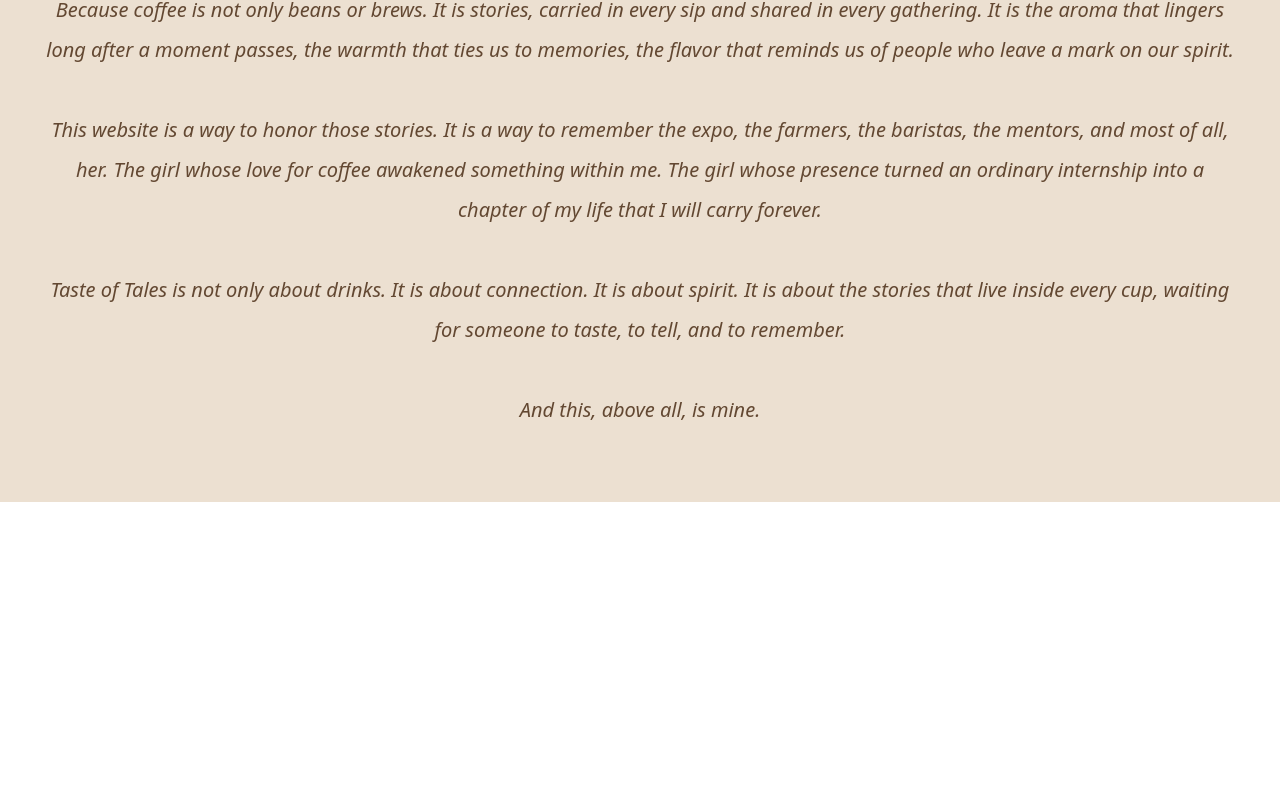
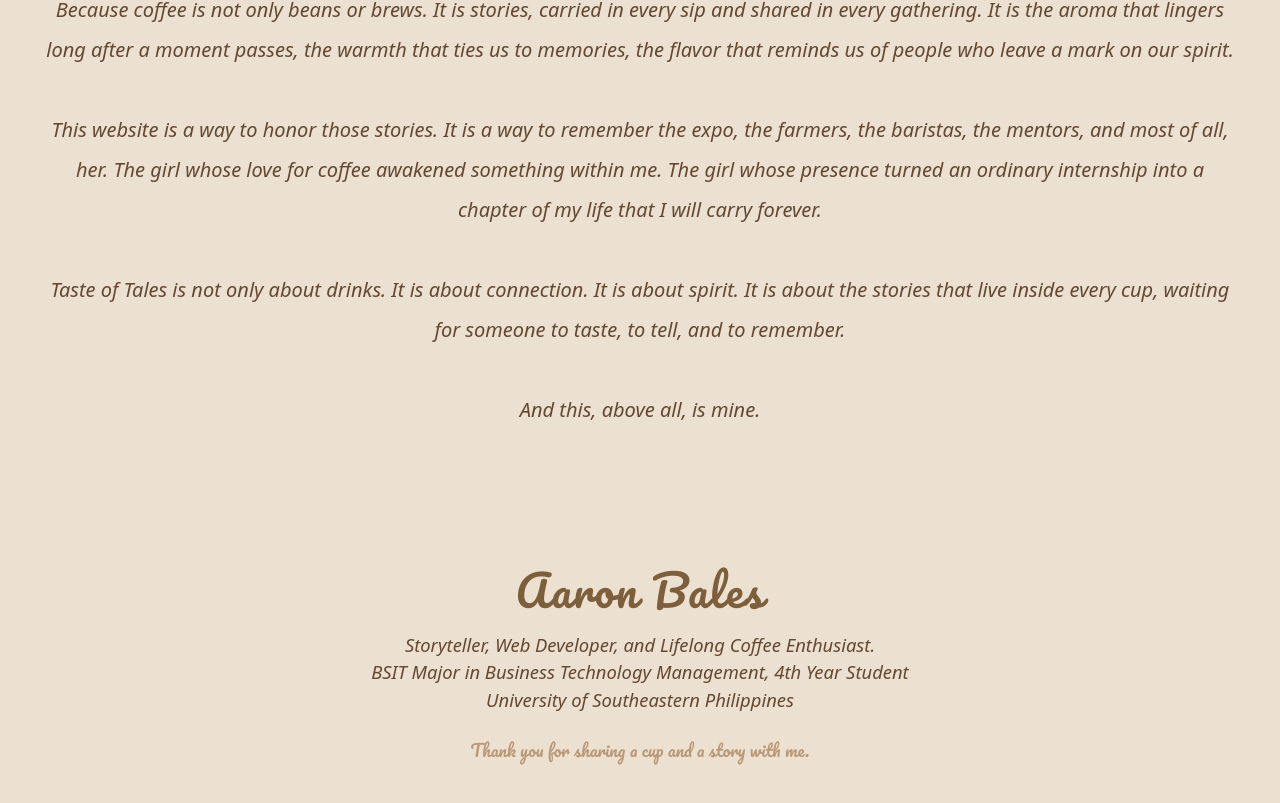
Before and after one commit to aaronMFbales/tasteoftales, a React (Vite) app: page /about in a window 1280 px wide. Shown: the part 8749-9552 px from the top of the page. Before the commit the page ends 9251 px from the top, so only its background shows below. Built offline with nearby package versions, Linux system fonts and the light colour scheme.

Commit message:
Update About Us page ending and signature

```diff
--- a/src/AboutUs.jsx
+++ b/src/AboutUs.jsx
@@ -131,6 +131,20 @@
           <div style={{ fontStyle: 'italic' }}>And so, Taste of Tales was born.<br /><br />Because coffee is not only beans or brews. It is stories, carried in every sip and shared in every gathering. It is the aroma that lingers long after a moment passes, the warmth that ties us to memories, the flavor that reminds us of people who leave a mark on our spirit.<br /><br />This website is a way to honor those stories. It is a way to remember the expo, the farmers, the baristas, the mentors, and most of all, her. The girl whose love for coffee awakened something within me. The girl whose presence turned an ordinary internship into a chapter of my life that I will carry forever.<br /><br />Taste of Tales is not only about drinks. It is about connection. It is about spirit. It is about the stories that live inside every cup, waiting for someone to taste, to tell, and to remember.<br /><br />And this, above all, is mine.</div>
         </div>
       </div>
+      {/* Ending Signature */}
+      <footer style={{ width: '100%', marginTop: '3rem', padding: '2.5rem 0 2rem 0', background: 'none', textAlign: 'center' }}>
+        <div style={{ color: '#7e5f3b', fontFamily: 'Pacifico, cursive', fontSize: '2.7rem', marginBottom: '0.5rem', letterSpacing: '0.04em' }}>
+          Aaron Bales
+        </div>
+        <div style={{ color: '#634832', fontSize: '1.15rem', fontStyle: 'italic', fontFamily: 'system-ui, Avenir, Helvetica, Arial, sans-serif', maxWidth: '600px', margin: '0 auto' }}>
+          Storyteller, Web Developer, and Lifelong Coffee Enthusiast.<br/>
+          BSIT Major in Business Technology Management, 4th Year Student<br/>
+          University of Southeastern Philippines
+        </div>
+        <div style={{ color: '#a67c52', fontSize: '1.05rem', marginTop: '1.5rem', fontFamily: 'Pacifico, cursive', opacity: 0.7 }}>
+          Thank you for sharing a cup and a story with me.
+        </div>
+      </footer>
       </main>
     </div>
   );
```
